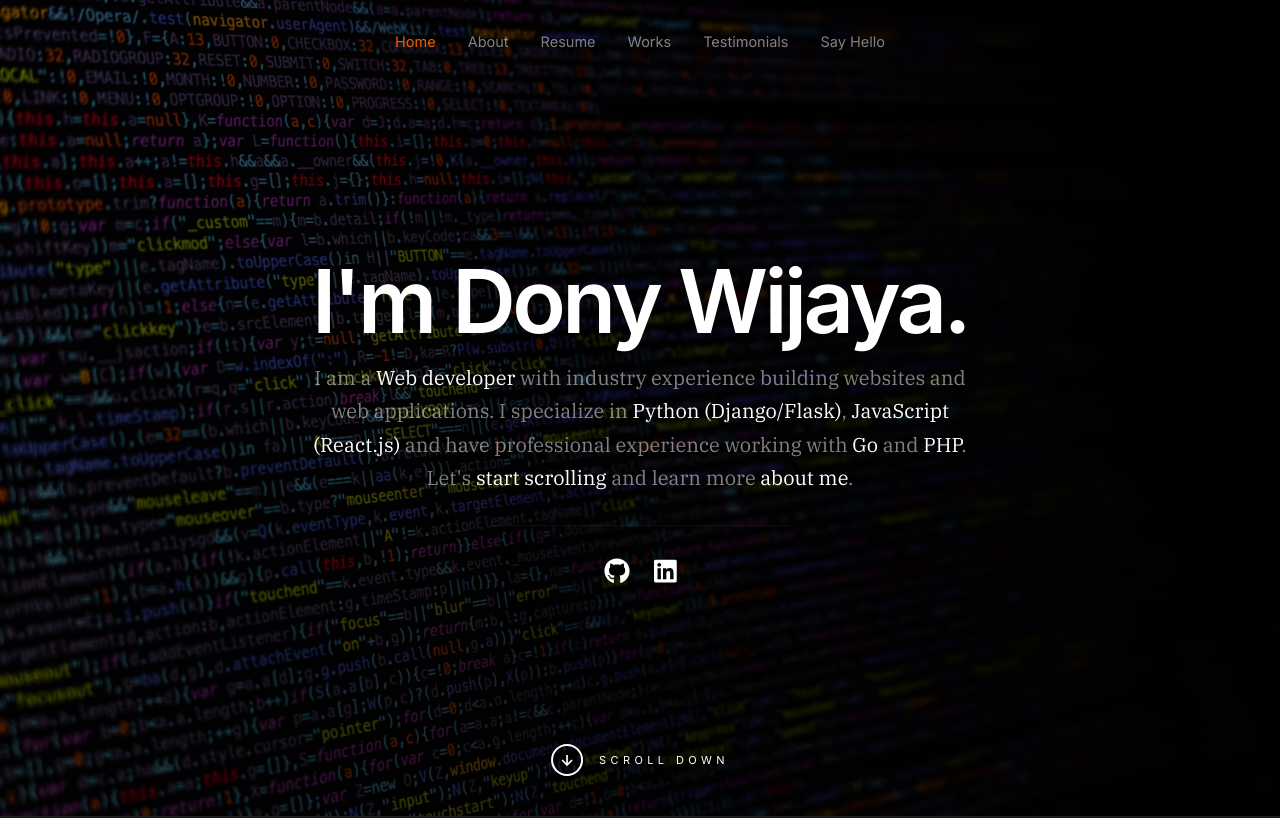
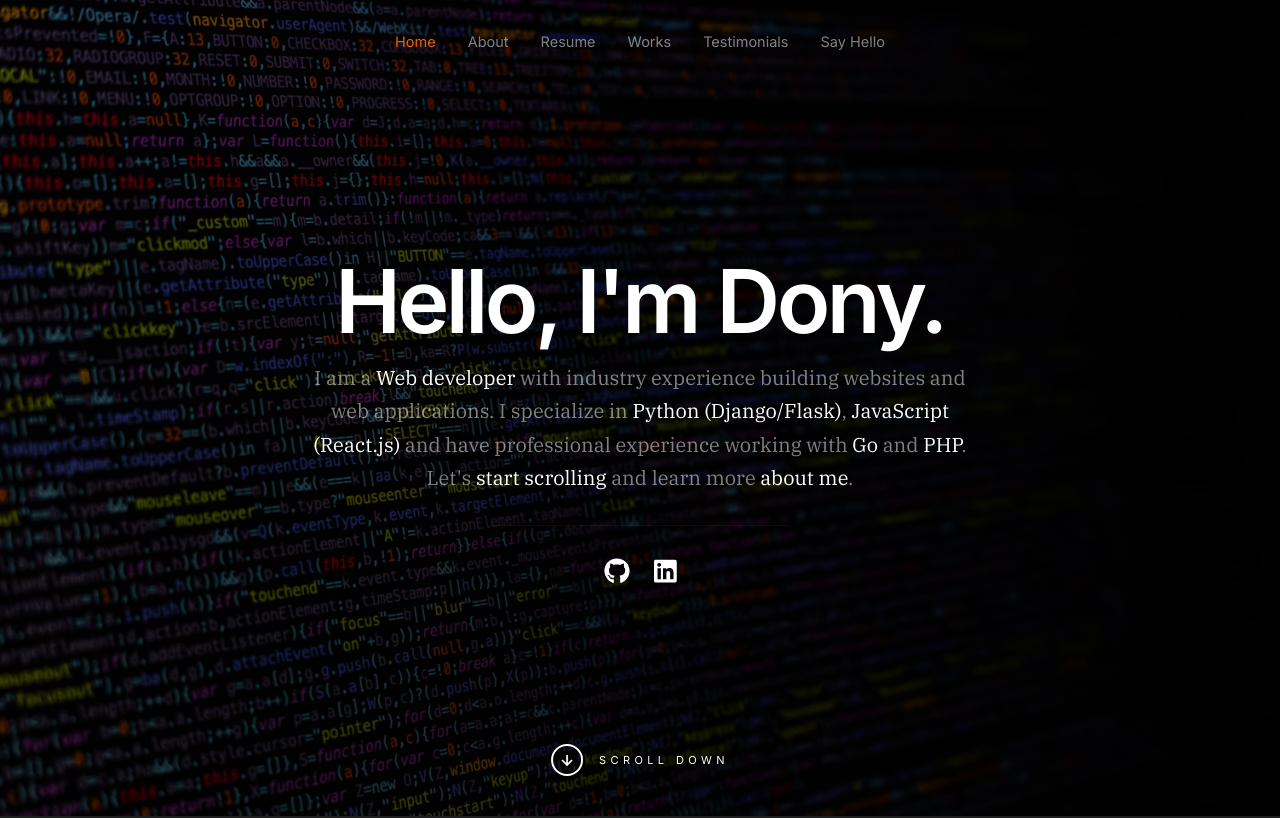
Before and after one commit to donizero8/portofolio, a React (Create React App) app: page / in a window 1280 px wide. Shown: the top 818 px of the page. Built offline with nearby package versions, Linux system fonts and the light colour scheme.

Commit message:
add animate on main component

```diff
--- a/src/components/Main/Main.js
+++ b/src/components/Main/Main.js
@@ -12,9 +12,10 @@ export default function Main() {
             <div className="row s-hero__content">
                 <div className="column">
 
-                    <div className="s-hero__content-about">
+                    <div className="s-hero__content-about animated">
 
-                        <h1>I'm Dony Wijaya.</h1>
+
+                        <h1 id="intro"><span>Hello, </span>I'm Dony.</h1>
 
                         <h3>
                             I am a <span>Web developer</span> with industry experience building websites and web applications.
```
